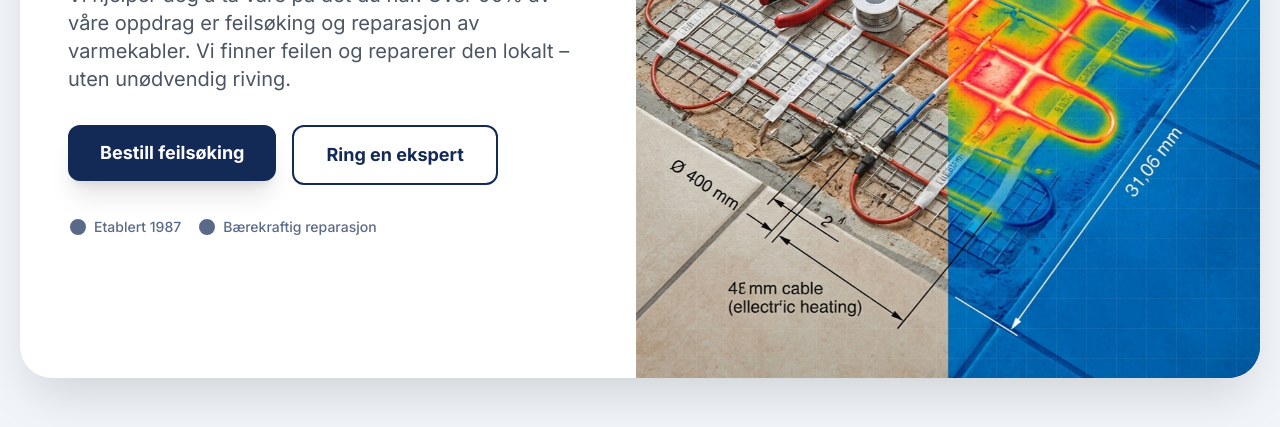
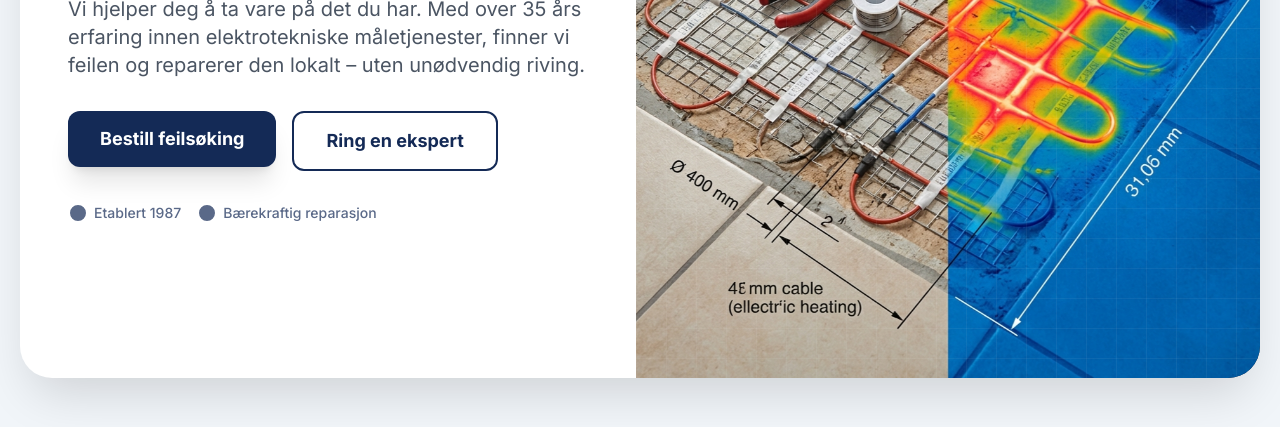
Before and after one commit to Cor9Kase/headers, a plain HTML site: page M-tek header/module.html in a window 1280 px wide. Shown: the part 373-800 px from the top of the page. Drawn offline with nearby package versions, Linux system fonts and the light colour scheme.

Commit message:
Restore original description text and keep focusing on heating cables

```diff
--- a/M-tek header/module.html
+++ b/M-tek header/module.html
@@ -37,8 +37,8 @@
                     M-TEK – Eksperter på <span id="rollingWord">varmekabler</span>
                 </h1>
                 <p id="mainDescription" class="text-gray-600 mb-8 text-lg lg:text-xl leading-relaxed">
-                    Vi hjelper deg å ta vare på det du har. Over 90% av våre oppdrag er feilsøking og
-                    reparasjon av varmekabler. Vi finner feilen og reparerer den lokalt – uten unødvendig riving.
+                    Vi hjelper deg å ta vare på det du har. Med over 35 års erfaring innen elektrotekniske
+                    måletjenester, finner vi feilen og reparerer den lokalt – uten unødvendig riving.
                 </p>
 
                 <div class="flex flex-col sm:flex-row items-start gap-4">
```
